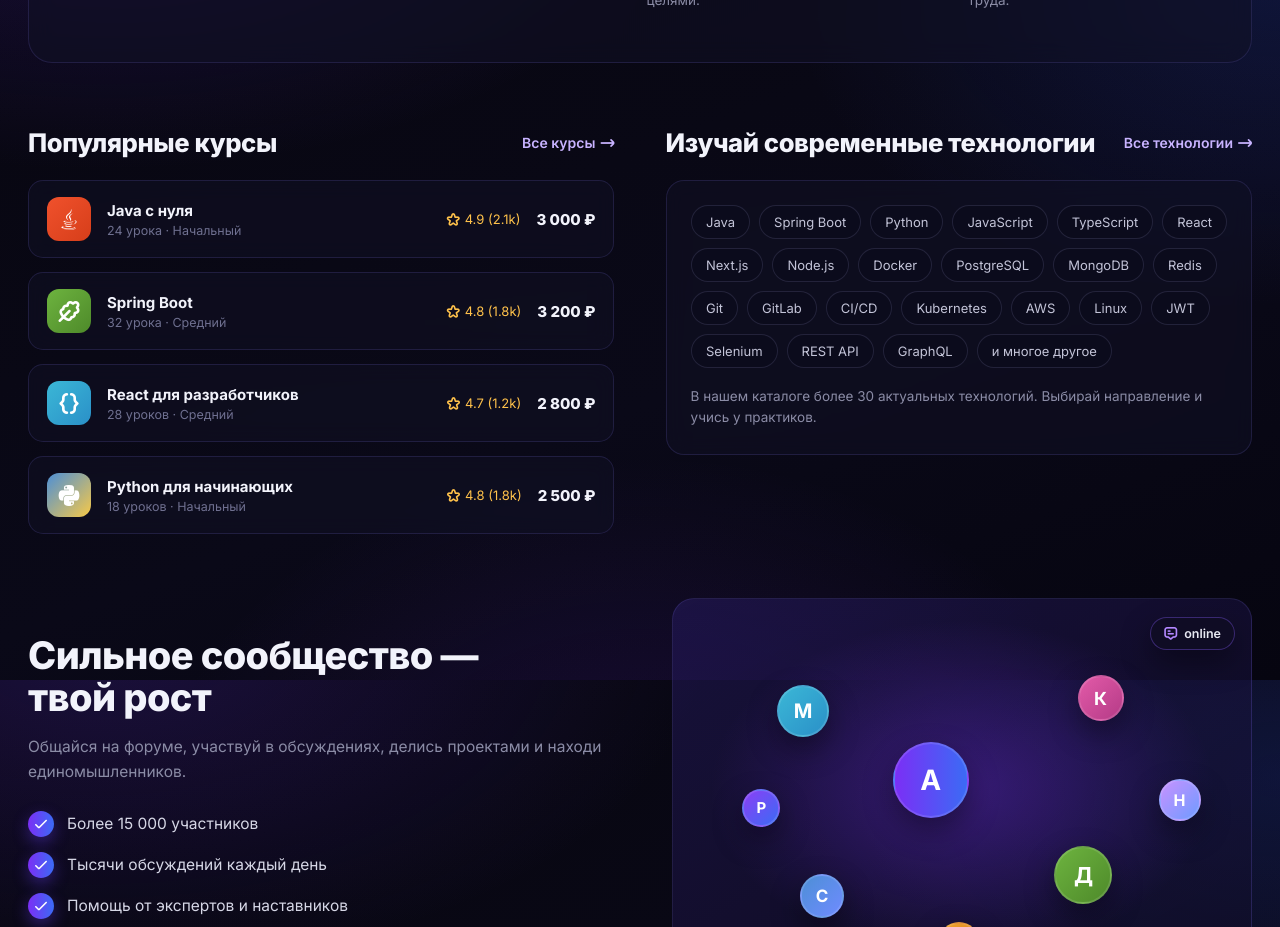
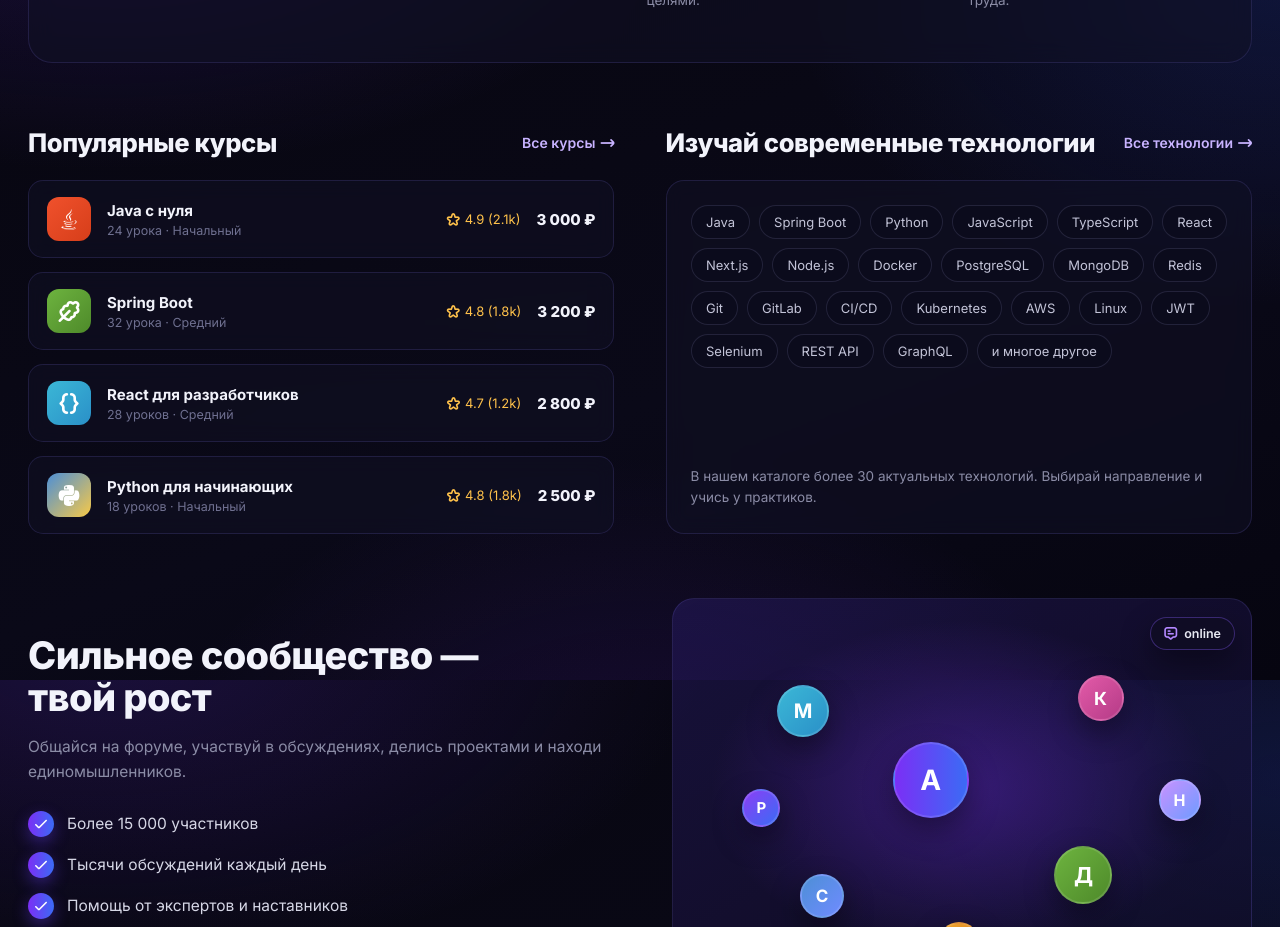
Before and after one commit to nyavke/forvladosl, a React (Vite) app: page / in a window 1280 px wide. Shown: the part 920-1847 px from the top of the page. Built offline with nearby package versions, Linux system fonts and the light colour scheme.

Commit message:
Match courses/tech column heights — align bottoms

```diff
--- a/src/App.css
+++ b/src/App.css
@@ -616,6 +616,13 @@
   gap: clamp(28px, 4vw, 52px);
 }
 
+/* Колонка — флекс, чтобы её контент (список / блок технологий) тянулся
+   на всю высоту строки грида и низ обеих колонок был на одном уровне. */
+.ct__col {
+  display: flex;
+  flex-direction: column;
+}
+
 .ct__head {
   display: flex;
   align-items: center;
@@ -749,6 +756,9 @@
 
 /* tech */
 .tech {
+  flex: 1;
+  display: flex;
+  flex-direction: column;
   padding: 24px 24px 26px;
   border-radius: 18px;
   background: var(--card);
@@ -785,6 +795,7 @@
 }
 
 .tech__note {
+  margin-top: auto;
   font-size: 13.5px;
   line-height: 1.55;
   color: var(--muted);
```
